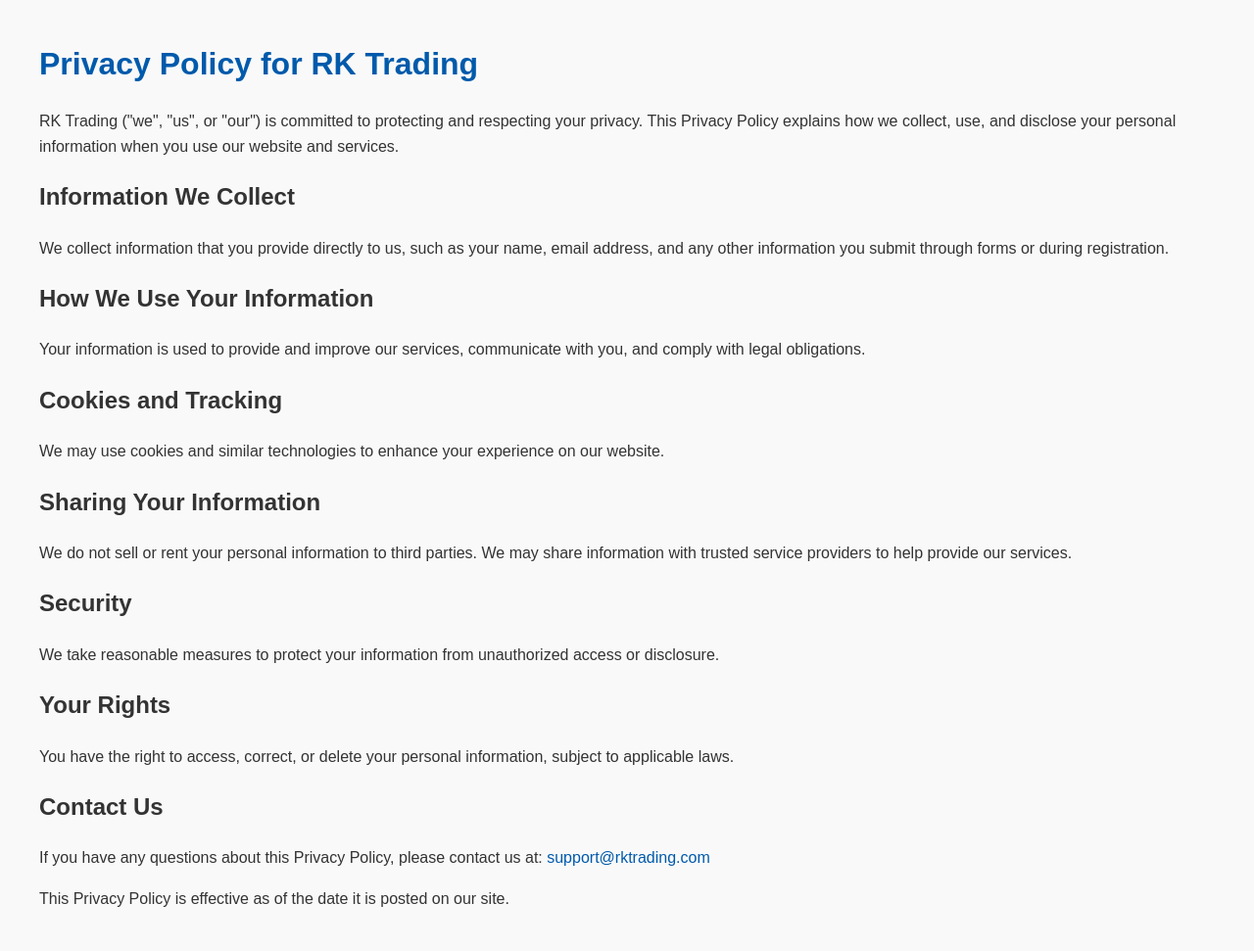
After one commit to Allend2311/RK_Trading, a PHP site: page /privacy_policy.php in a window 1280 px wide. The commit adds this page. Shown: the whole page at 98% size. Run offline with PHP 8.4, Linux system fonts and the light colour scheme.

Commit message:
may binago ako dito

```diff
--- a/proj/fb_config.php
+++ b/proj/fb_config.php
@@ -12,14 +12,14 @@
 $fb = null;
 $fb_helper = null;
 $fb_permissions = ['email'];
-$fb_callback_url = 'http://localhost/proj/proj/fb_callback.php'; // Adjust to your XAMPP path
+$fb_callback_url = 'https://rk-trade2025.infinityfreeapp.com/proj/fb_callback.php'; // Confirmed for affinityfree hosting
 
 // Only initialize the Facebook SDK if the class exists (i.e. package installed)
 if (class_exists('Facebook\\Facebook')) {
     $fbClass = 'Facebook\\Facebook';
     $fb = new $fbClass([
-        'app_id' => 'FACEBOOK_APP_ID',
-        'app_secret' => 'FACEBOOK_APP_SECRET',
+        'app_id' => '820536124065197', // TODO: Replace with your real Facebook App ID
+        'app_secret' => '8abe1d6c74ab924f5ca4c88b3b01827e', // TODO: Replace with your real Facebook App Secret
         'default_graph_version' => 'v19.0',
     ]);
 
--- a/proj/google_config.php
+++ b/proj/google_config.php
@@ -10,8 +10,10 @@
 }
 
 $googleClient = null;
-$google_callback = 'http://localhost/proj/proj/google_callback.php'; // Adjust path to match your XAMPP alias
+// Disable Google OAuth as no credentials provided
+//$google_callback = 'https://rk-trade2025.infinityfreeapp.com/proj/google_callback.php';
 
+/*
 if (class_exists('Google_Client')) {
     $googleClass = 'Google_Client';
     $googleClient = new $googleClass();
@@ -22,6 +24,7 @@
     $googleClient->setAccessType('offline');
     $googleClient->setPrompt('select_account consent');
 }
+*/
 
 // Expose a helper to build login URL. Returns '#' if the client isn't available.
 function getGoogleLoginUrl($client): string {
--- /dev/null
+++ b/proj/privacy_policy.php
@@ -0,0 +1,66 @@
+<!DOCTYPE html>
+<html lang="en">
+<head>
+    <meta charset="UTF-8" />
+    <meta name="viewport" content="width=device-width, initial-scale=1" />
+    <title>Privacy Policy - RK Trading</title>
+    <style>
+        body {
+            font-family: Arial, sans-serif;
+            margin: 40px;
+            line-height: 1.6;
+            background-color: #f9f9f9;
+            color: #333;
+        }
+        h1 {
+            color: #005aab;
+            margin-bottom: 20px;
+        }
+        p {
+            margin-bottom: 15px;
+        }
+        a {
+            color: #005aab;
+            text-decoration: none;
+        }
+    </style>
+</head>
+<body>
+    <h1>Privacy Policy for RK Trading</h1>
+    <p>
+        RK Trading ("we", "us", or "our") is committed to protecting and respecting your privacy.
+        This Privacy Policy explains how we collect, use, and disclose your personal information when you use our website and services.
+    </p>
+    <h2>Information We Collect</h2>
+    <p>
+        We collect information that you provide directly to us, such as your name, email address, and any other information you submit through forms or during registration.
+    </p>
+    <h2>How We Use Your Information</h2>
+    <p>
+        Your information is used to provide and improve our services, communicate with you, and comply with legal obligations.
+    </p>
+    <h2>Cookies and Tracking</h2>
+    <p>
+        We may use cookies and similar technologies to enhance your experience on our website.
+    </p>
+    <h2>Sharing Your Information</h2>
+    <p>
+        We do not sell or rent your personal information to third parties. We may share information with trusted service providers to help provide our services.
+    </p>
+    <h2>Security</h2>
+    <p>
+        We take reasonable measures to protect your information from unauthorized access or disclosure.
+    </p>
+    <h2>Your Rights</h2>
+    <p>
+        You have the right to access, correct, or delete your personal information, subject to applicable laws.
+    </p>
+    <h2>Contact Us</h2>
+    <p>
+        If you have any questions about this Privacy Policy, please contact us at: <a href="mailto:support@rktrading.com">support@rktrading.com</a>
+    </p>
+    <p>
+        This Privacy Policy is effective as of the date it is posted on our site.
+    </p>
+</body>
+</html>
```
Also changed, not shown: proj/db_connect.php (+4 -4 lines), proj/fb_data_deletion.php (added, +78 -0 lines), proj/login.php (+52 -3 lines), proj/user_data_deletion.php (added, +57 -0 lines).
